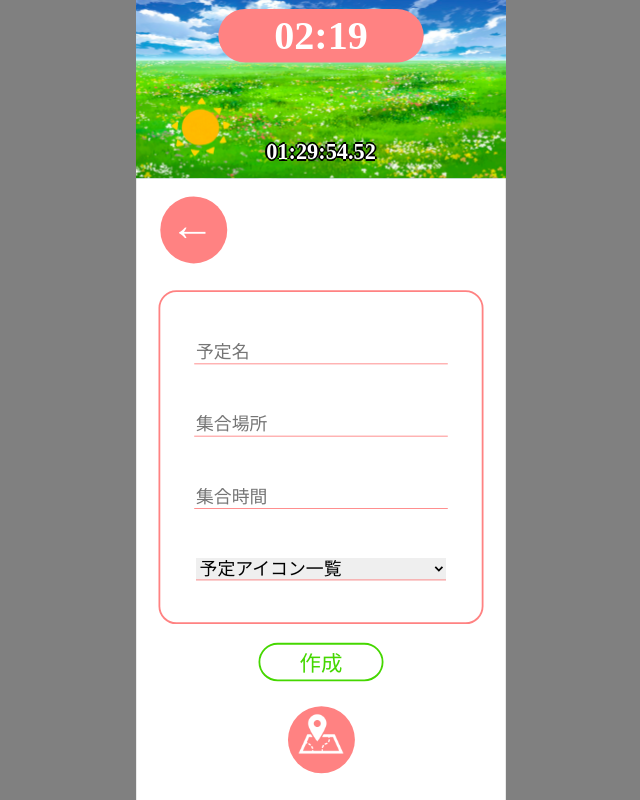
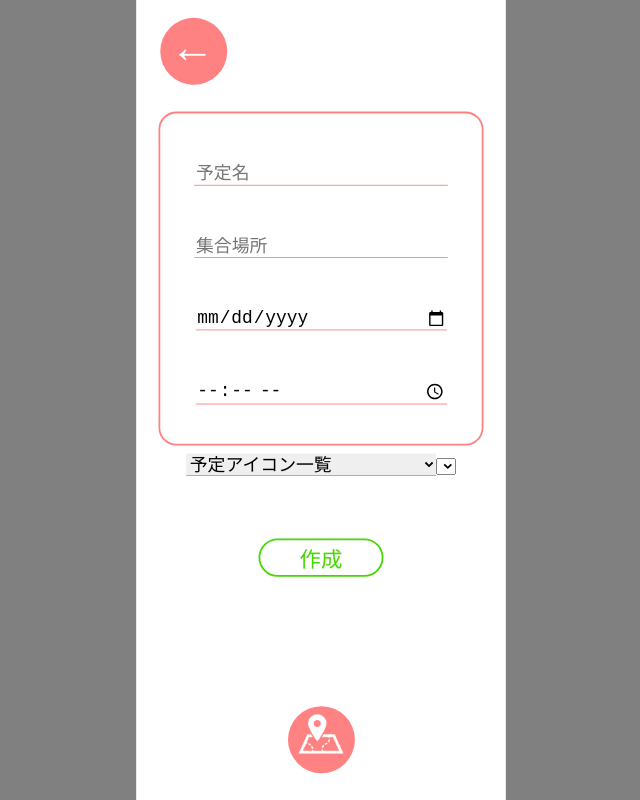
Before and after one commit to ten-pro/matiawaseapp, a Next.js app: page /sakusei in a window 1280 px wide. Shown: the whole page, without its empty margins (319-959 px from the left). Built offline with nearby package versions, Linux system fonts and the light colour scheme.

Commit message:
中間報告
フレンドID
フレンド名前
取得
ローカルストレージに保存

```diff
--- a/src/components/Login/BackGround_login.tsx
+++ b/src/components/Login/BackGround_login.tsx
@@ -6,7 +6,7 @@ const inter = Inter({ subsets: ['latin'] })
 
 function BackGround() {
     function transition_Shinki() {
-        location.href = 'shinki'
+        location.href = '/shinki'
     }
 return (
 
--- a/src/components/Shinki/BackGround_shinki.tsx
+++ b/src/components/Shinki/BackGround_shinki.tsx
@@ -6,7 +6,7 @@ const inter = Inter({ subsets: ['latin'] })
 
 function BackGround() {
     function transition_Login() {
-        location.href = 'login'
+        location.href = '/login'
     }
 return (
 
--- a/src/components/Shinki/Card_shinki.tsx
+++ b/src/components/Shinki/Card_shinki.tsx
@@ -32,6 +32,7 @@ function Card() {
           localStorage.setItem('user_id', response.data.user_information.user_id)
           // console.log(localStorage.getItem('user_id'))
           seterror(false)
+          location.href = '/map'
         } else {
           seterror(true)
           // console.log(response.data)
--- a/src/components/sakusei/form.tsx
+++ b/src/components/sakusei/form.tsx
@@ -1,21 +1,64 @@
 import Styles from "@/styles/Sakusei.module.css";
+import React, { useState , useEffect } from "react";
 
-const form = () =>{
+interface FormProps {
+  onSendName: (name: string) => void
+  onSendDate: (date: string) => void
+  onSendTime: (time: string) => void
+  onSendIcon: (icon: string) => void
+}
+function form(props: FormProps) {
+  const [name, setname] = useState<string>('')
+  // const [place_lat, setplace_lat] = useState<number>()
+  // const [place_lng, setplace_lng] = useState<number>()
+  const [date, setdate] = useState('')
+  const [time, settime] = useState('')
+  const [icon, seticon] = useState<number>()
+  // const [users, setusers] = useState<number[]>([])
 
+  function formatName(e: React.ChangeEvent<HTMLInputElement>) {
+    setname(e.target.value)
+    props.onSendName(e.target.value)
+  }
+  function formatDate(e: React.ChangeEvent<HTMLInputElement>) {
+    setdate(e.target.value)
+    props.onSendDate(e.target.value)
+  }
+  function formatTime(e: React.ChangeEvent<HTMLInputElement>) {
+    settime(e.target.value)
+    props.onSendTime(e.target.value)
+  }
+  function formatIcon(e: React.ChangeEvent<HTMLSelectElement>) {
+    const value = parseInt(e.target.value)
+    seticon(value)
+    props.onSendIcon(e.target.value)
+  }
+
+  // function debug() {
+  //   console.log(name)
+  //   console.log(date)
+  //   console.log(time)
+  //   console.log(icon)
+  // }
   return(
     <div>
-      <form>
-            <input type="text" placeholder="予定名" className={Styles.input}/>
+            <input type="text" placeholder="予定名" className={Styles.input} value={ name } onChange={ formatName }/>
             <input type="text" placeholder="集合場所" className={Styles.input}/>
-            <input type="text" placeholder="集合時間" className={Styles.input}/>
-            <select className={Styles.select}>
-              <option hidden>予定アイコン一覧</option>
-              <option value="" className={Styles.op}>食事</option>
-              <option value="" className={Styles.op}>旅行</option>
-              <option value="" className={Styles.op}>イベント</option>
+            <input type="date" placeholder="集合日時" className={Styles.input} value={ date } onChange={ formatDate }/>
+            <input type="time" placeholder="集合時間" className={Styles.input} value={ time } onChange={ formatTime }/>
+            <select className={Styles.select} value={ icon } onChange={ formatIcon }>
+              <option hidden value={ 0 }>予定アイコン一覧</option>
+              <option value={ 1 } className={Styles.op}>食事</option>
+              <option value={ 2 } className={Styles.op}>旅行</option>
+              <option value={ 3 } className={Styles.op}>イベント</option>
             </select>
-      </form>
+            <select className={Styles.frend}>
+              <option value={1}></option>
+            </select>
+            {/* <button onClick={ debug }>debug1</button> */}
     </div>
   )
 }
 export default form;
+
+// 北緯35.681042, 東経139.767214
--- a/src/components/sakusei/sakuseibtn.tsx
+++ b/src/components/sakusei/sakuseibtn.tsx
@@ -1,10 +1,42 @@
 import Styles from "@/styles/Sakusei.module.css";
+import axios from 'axios'
 
-const sakuseibtn = () =>{
+type Props = {
+  name: string
+  date: string
+  time: string
+  icon: string
+}
 
+function sakuseibtn(props: Props) {
+  const schedule_create = async () => {
+    try {
+      const response = await axios.post(
+        'http://mp-class.chips.jp/matiawase/main.php',
+        {
+          create_schedule:'',
+          schedule_name:props.name,
+          schedule_lat:'',
+          // 139.767214
+          schedule_lng:'',
+          // 35.681042
+          schedule_time:'',
+          icon_id: '2',
+          user_ids:[1,2]
+        },
+        {headers: {
+          'Content-Type': 'multipart/form-data',
+        },
+      }
+      );
+      console.log(response)
+    } catch(error) {
+      console.log(error)
+    }
+  };
   return(
     <div className={Styles.btn_area}>
-      <button className={Styles.btn}>作成</button>
+      <button className={Styles.btn} onClick={ schedule_create }>作成</button>
     </div>
   )
 }
--- a/src/pages/sakusei.tsx
+++ b/src/pages/sakusei.tsx
@@ -4,20 +4,48 @@ import Modoru from "@/components/modoru";
 import Btn from "@/components/sakusei/sakuseibtn";
 import Form from "@/components/sakusei/form";
 import Top from "@/components/Top";
+import React, { useState } from 'react'
+
 
 function sakusei(){
+  const [name, setName] = useState<string>("");
+  const [date, setDate] = useState<string>("");
+  const [time, setTime] = useState<string>("");
+  const [icon, setIcon] = useState<string>();
+
+  function handleSendName(name: string) {
+    setName(name);
+  }
+  function handleSendDate(date: string) {
+    setDate(date);
+  }
+  function handleSendTime(time: string) {
+    setTime(time);
+  }
+  function handleSendIcon(icon: string) {
+    setIcon(icon);
+  }
+  // function handleClick() {
+  //   console.log(name, date, time, icon);
+  // }
+
+
   return(
     <div>
-      <Header/>
+      {/* <Header/> */}
       <Modoru/>
         <div className={Styles.saku_area}>
           <div className={Styles.input_area}>
 
-            <Form/>
+            <Form
+                onSendName={handleSendName}
+                onSendDate={handleSendDate}
+                onSendTime={handleSendTime}
+                onSendIcon={handleSendIcon}/>
           </div>
-          <Btn/>
-        </div>
-
+          <Btn name={name} date={date} time={time} icon={icon}/>
+          {/* <button onClick={handleClick}>debug2</button> */}
+                  </div>
       <Top/>
     </div>
 
```
Also changed, not shown: src/components/Login/Card_login.tsx (+14 -1 lines).
